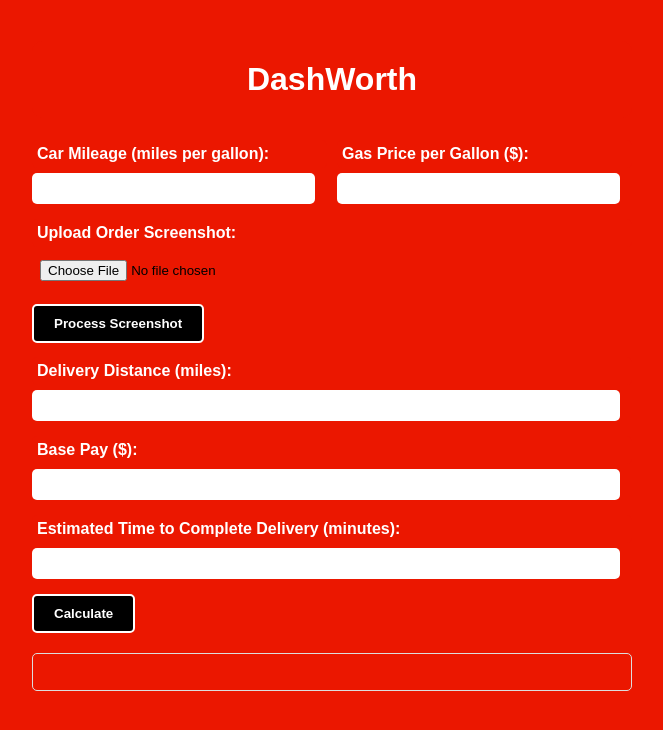
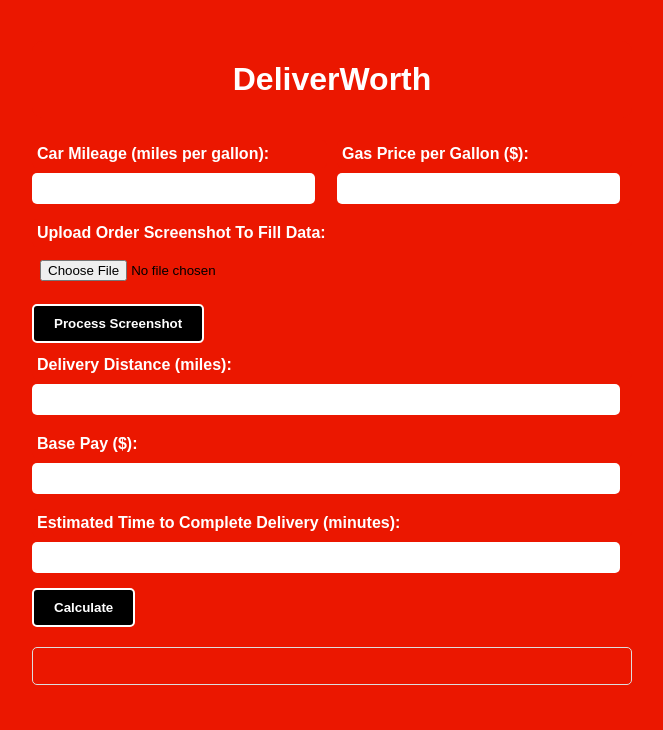
Before and after one commit to Bkooper/DashCalc, a plain HTML site: page index.html in a window 1280 px wide. Shown: the whole page, without its empty margins (308-971 px from the left). Drawn offline with Linux system fonts and the light colour scheme; a web font is replaced by a local one.

Commit message:
fin proj

```diff
--- a/index.html
+++ b/index.html
@@ -2,7 +2,7 @@
 <html lang="en">
 <head>
     <meta charset="UTF-8">
-    <title>Delivery Calculator with OCR</title>
+    <title>DeliverWorth</title>
     <style>
         @import url('https://fonts.googleapis.com/css2?family=TT+Norms+Pro:wght@400;700&display=swap');
 
@@ -73,13 +73,13 @@
             margin-right: 0;
         }
         .spacer {
-            height: 14px; /* Adjust the height as needed */
+            height: 8px; /* Adjust the height as needed */
         }
     </style>
 </head>
 <body>
 
-    <h1>DashWorth</h1>
+    <h1>DeliverWorth</h1>
     <div class="inline-group">
         <div class="input-group">
             <label for="mileage">Car Mileage (miles per gallon):</label>
@@ -91,7 +91,7 @@
         </div>
     </div>
     <div class="input-group">
-        <label for="screenshot">Upload Order Screenshot:</label>
+        <label for="screenshot">Upload Order Screenshot To Fill Data:</label>
         <input type="file" id="screenshot" accept="image/*" required>
     </div>
     <button id="processScreenshot">Process Screenshot</button>
```
